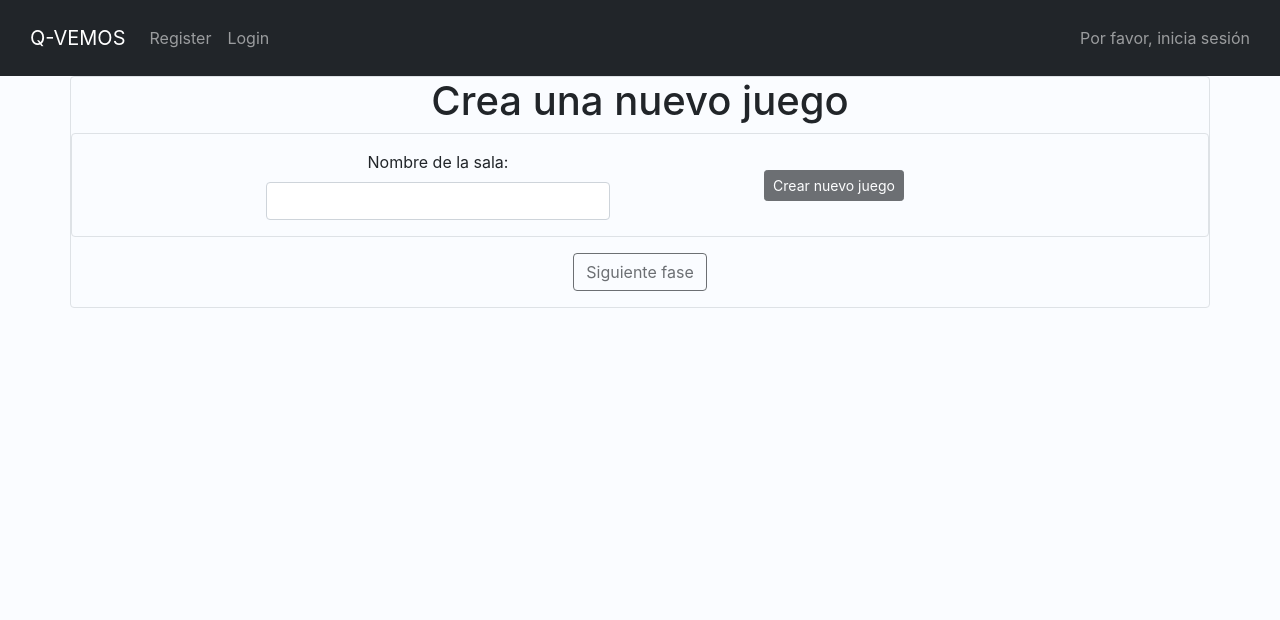
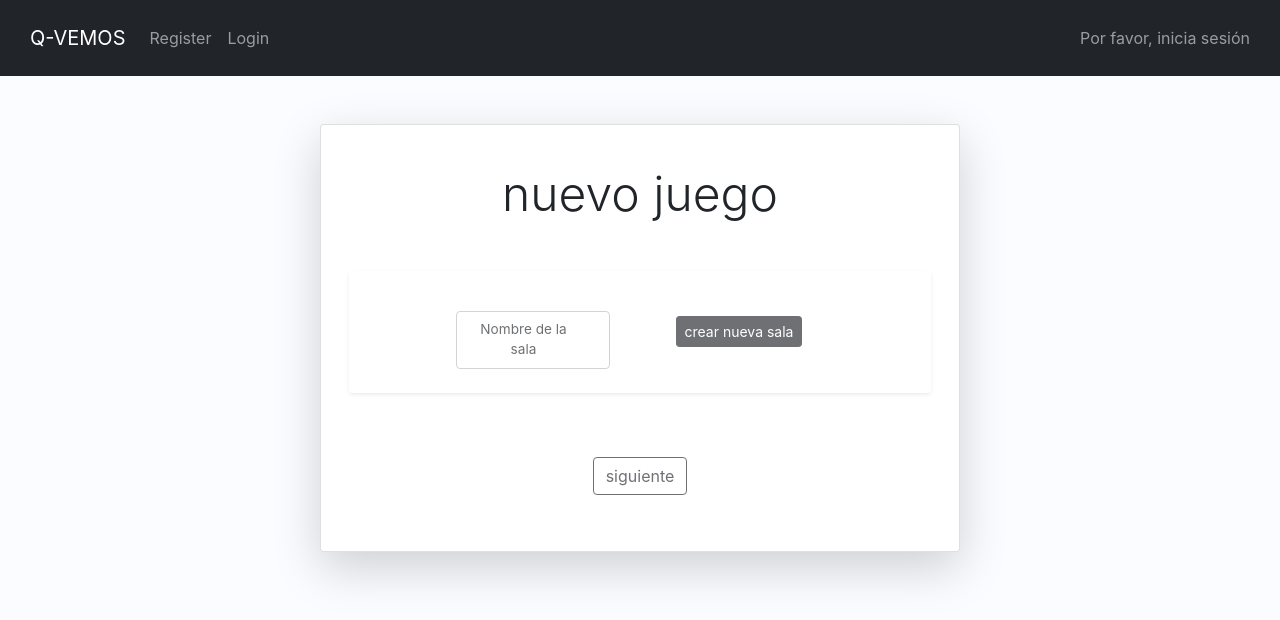
Before and after one commit to josemnaranjo/proyecto_qvemos_2, a React (Create React App) app in the folder Q-VES/client/: page /new-game in a window 1280 px wide. Shown: the top 620 px of the page. Built offline with nearby package versions, Linux system fonts and the light colour scheme.

Commit message:
diseño de newgame

```diff
--- a/Q-VES/client/src/components/NewGameForm.jsx
+++ b/Q-VES/client/src/components/NewGameForm.jsx
@@ -7,8 +7,8 @@ const NewGameForm = (props) => {
 
     const valSchema = Yup.object().shape({
         name: Yup.string()
-        .min(3,"Titulo muy corto")
-        .required("Por favor ingresa el nombre de la sala"),
+        .min(3,"Nombre muy corto")
+        .required("El nombre es obligatorio"),
     })
     return (
         <div>
@@ -22,18 +22,19 @@ const NewGameForm = (props) => {
             >
                 {({ errors, touched, values }) => (
                     <Form>
-                        <div className='row d-flex align-items-center justify-content-center p-3 border rounded'>
+                        <div className='row d-flex align-items-center justify-content-center shadow-sm mt-5 p-4 mb-5 rounded'>
+
                             <div className='col-4'>
-                                <div className='form-group'>
-                                    <label htmlFor="name" className='mb-2'>Nombre de la sala:</label>
+                                <div className='form-floating mt-3'>
                                     <Field id="name" type="text" name="name" className="form-control" />
+                                    <label htmlFor="name" className='mb-2'>Nombre de la sala</label>
                                     {errors.name && touched.name ? <p>{errors.name}</p> : null}
                                 </div>
                             </div>
 
                             <div className='col-4 m-2 d-flex justify-content-center'>
                                 <button className=' btn btn-dark btn-sm' type="submit" disabled={Object.values(errors).length>0 || Object.values(touched).length===0}>
-                                    Crear nuevo juego
+                                    crear nueva sala
                                 </button>
                             </div>
                         </div>
--- a/Q-VES/client/src/components/RecommendationsForm.jsx
+++ b/Q-VES/client/src/components/RecommendationsForm.jsx
@@ -31,7 +31,7 @@ const RecommendationsForm = (props) => {
             >
                 {({ errors, touched }) => (
                     <Form>
-                        <div className='row d-flex align-items-center justify-content-center shadow-sm p-3 mb-5 border rounded'>
+                        <div className='row d-flex align-items-center justify-content-center shadow-sm p-4 mb-5 border rounded'>
 
                             <div className='col-4'>
                                 <div className='form-floating mt-4'>
--- a/Q-VES/client/src/views/NewGame.jsx
+++ b/Q-VES/client/src/views/NewGame.jsx
@@ -3,18 +3,24 @@ import { useNavigate } from 'react-router-dom';
 import Navbar from '../components/Navbar';
 import NewGameForm from '../components/NewGameForm';
 import { newGame } from '../services/recommendations.services';
+import Swal from 'sweetalert2';
 
 const NewGame = () => {
     const [idGame,setIdGame] = useState();
     const [nextPhase,setNextPhase] = useState(true);
-    const navigate = useNavigate()
+    const navigate = useNavigate();
 
     const createNewGameFromService = async (values) =>{
         const game = await newGame(values);
         const gameId = game.data.id;
         setIdGame(gameId);
+        Swal.fire({
+            text:"nueva sala creada con éxito",
+            icon:"success"
+        })
         setNextPhase(false);
     };
+
 
     const goToRecommendations = () => {
         navigate(`/recommendations/${idGame}`);
@@ -23,10 +29,12 @@ const NewGame = () => {
     return (
         <div>
             <Navbar/>
-            <div className='container border rounded'>
-                <h1>Crea una nuevo juego</h1>
-                <NewGameForm onSubmitProp={createNewGameFromService} />
-                <button className='btn btn-outline-dark m-3' disabled={nextPhase} onClick={goToRecommendations}>Siguiente fase</button>
+            <div className='container card w-50 mt-5 shadow-lg p-4 mb-5 rounded'>
+                <div className='card-body'>
+                    <h1 className='display-5'>nuevo juego</h1>
+                    <NewGameForm onSubmitProp={createNewGameFromService} />
+                    <button className='btn btn-outline-dark m-3' disabled={nextPhase} onClick={goToRecommendations}>siguiente</button>
+                </div>
             </div>
         </div>
     );
--- a/Q-VES/client/src/views/Recommendations.jsx
+++ b/Q-VES/client/src/views/Recommendations.jsx
@@ -44,7 +44,7 @@ const Recommendations = () => {
                 <div className='card-body'>
                     <RecommendationsForm userId={user._id} onSubmitProp={addRecommendationFromService} />
                     <RecommendationsForm userId={user._id} onSubmitProp={addRecommendationFromService} />
-                    <button className='btn btn-outline-dark m-3' disabled={nextPhase ===2 ? false : true} onClick={toThreeFinalists}>Siguiente fase</button>
+                    <button className='btn btn-outline-dark m-3' disabled={nextPhase === 2 ? false : true} onClick={toThreeFinalists}>Siguiente fase</button>
                 </div>
             </div>
         </div>
```
